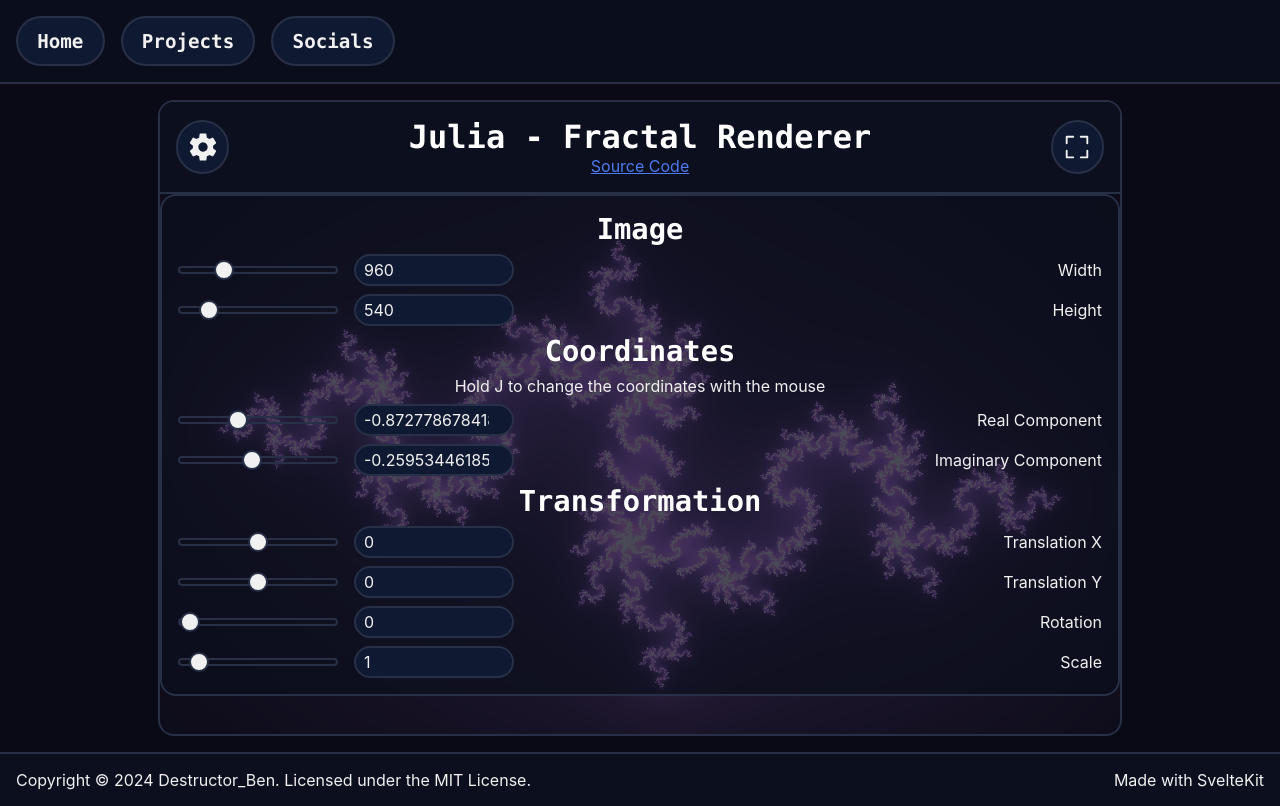
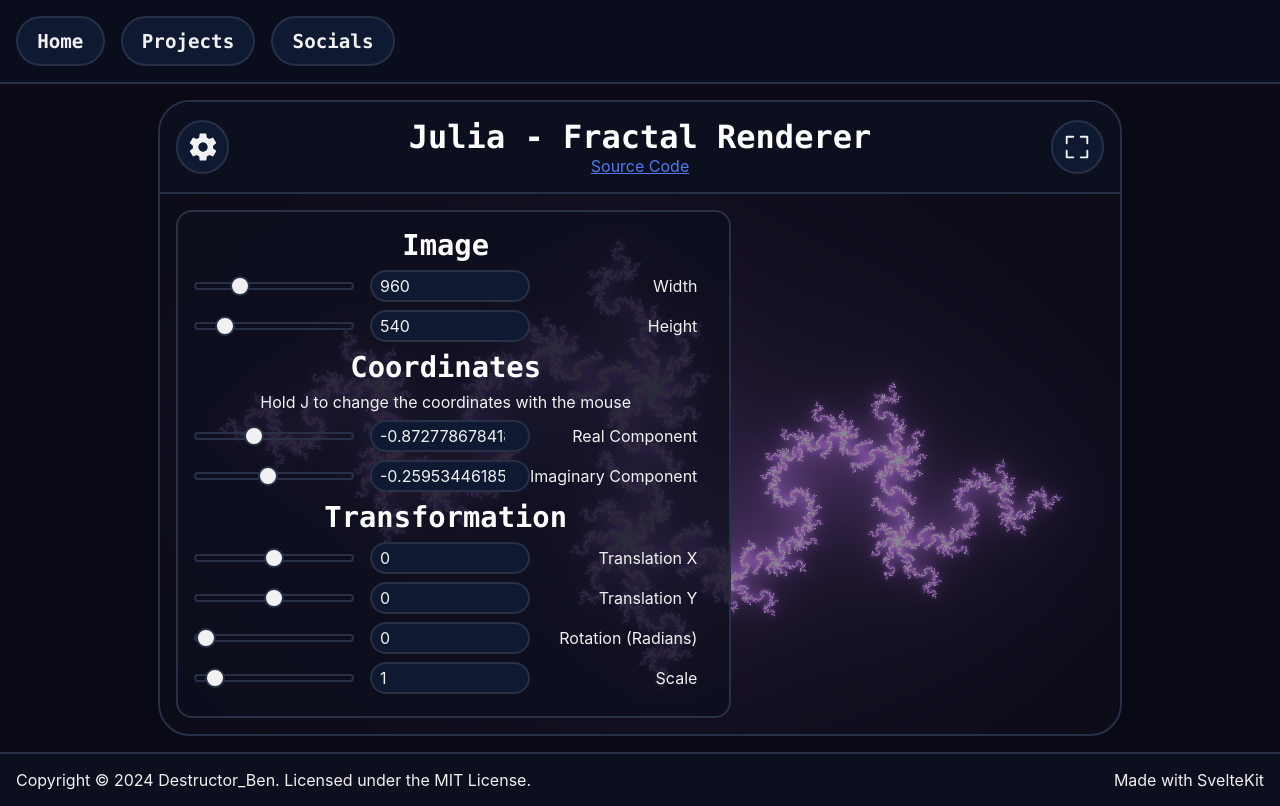
Before and after one commit to Destructor-Ben/destructor-ben.github.io, a SvelteKit app: page /projects/julia in a window 1280 px wide. Both pictures are taken after a click on the button 202 px from the left and 147 px from the top of the page. Built offline with nearby package versions, Linux system fonts and the light colour scheme.

Commit message:
Improved Julia settings

```diff
--- a/src/routes/projects/julia/+page.svelte
+++ b/src/routes/projects/julia/+page.svelte
@@ -88,14 +88,14 @@
     return document.activeElement === canvas;
   }
 
-  function canvasCountainsPoint(x: number, y: number) {
+  function canvasContainsPoint(x: number, y: number) {
     const rect = canvas.getBoundingClientRect();
     return x >= rect.left && x <= rect.right && y >= rect.top && y <= rect.bottom;
   }
 
   // Mouse input
   function handleMouseMove(event: MouseEvent) {
-    if (!canvasCountainsPoint(event.clientX, event.clientY)) {
+    if (!canvasContainsPoint(event.clientX, event.clientY) || showSettings) {
       //TODO: bring back !isCanvasFocused() ||
       // For some reason, is is false while clicking and dragging
       return;
@@ -176,7 +176,7 @@
 
   // Scroll wheel input
   function handleScroll(event: WheelEvent) {
-    if (!isCanvasFocused()) {
+    if (!isCanvasFocused() || showSettings) {
       return;
     }
 
@@ -274,14 +274,15 @@
       width={config.width}
       height={config.height}
       bind:this={canvas}
-      tabindex="0">
+      tabindex="0"
+      class:settings-open={showSettings}>
     </canvas>
 
     <div class="overlay" onwheel={handleScroll}>
       <!-- Settings -->
       {#if showSettings}
-      <!-- TODO: redo -->
         <div class="settings-window" transition:fly={{ x: '-100%', duration: 300 }}>
+          <div class="settings-container">
             <h2>Image</h2>
 
             <NumberInput bind:value={config.width} min={1} max={3840} forceMinMaxNumber={true}>
@@ -315,12 +316,13 @@
             </NumberInput>
 
             <NumberInput bind:value={config.rotation} min={0} max={Math.PI * 2} step={0.01}>
-            Rotation
+              Rotation (Radians)
             </NumberInput>
 
             <NumberInput bind:value={config.scale} min={0.01} max={15} step={0.01}>
               Scale
             </NumberInput>
+          </div>
         </div>
       {/if}
     </div>
@@ -339,7 +341,7 @@
     width: fit-content;
 
     &:not(.fullscreen) {
-      border-radius: 1em;
+      border-radius: 2em;
       border: var(--border);
     }
 
@@ -396,23 +398,43 @@
       height: 100%;
     }
 
+    canvas {
+      transition-property: opacity;
+
+      &.settings-open {
+        opacity: 0.5;
+      }
+    }
+
     .overlay {
       position: absolute;
       top: 0;
     }
 
-    /* TODO: properly style */
     .settings-window {
       display: flex;
       flex-direction: column;
       align-items: center;
+      height: calc(100% - 2em);
+      width: fit-content;
 
       background-color: color-mix(in srgb, var(--col-mg) 75%, transparent);
       border: var(--border);
 
-      gap: 0.5em;
+      margin: 1em;
       padding: 1em;
       border-radius: 1em;
+
+      /* TODO: style scrollbar */
+      .settings-container {
+        overflow-y: scroll;
+        padding-right: 1em;
+
+        display: flex;
+        flex-direction: column;
+        align-items: center;
+        gap: 0.5em;
+      }
     }
   }
 </style>
```
Also changed, not shown: 1 other file (tests, documents, lock files or other folders). Lines whose indentation alone changed are shown as unchanged.
